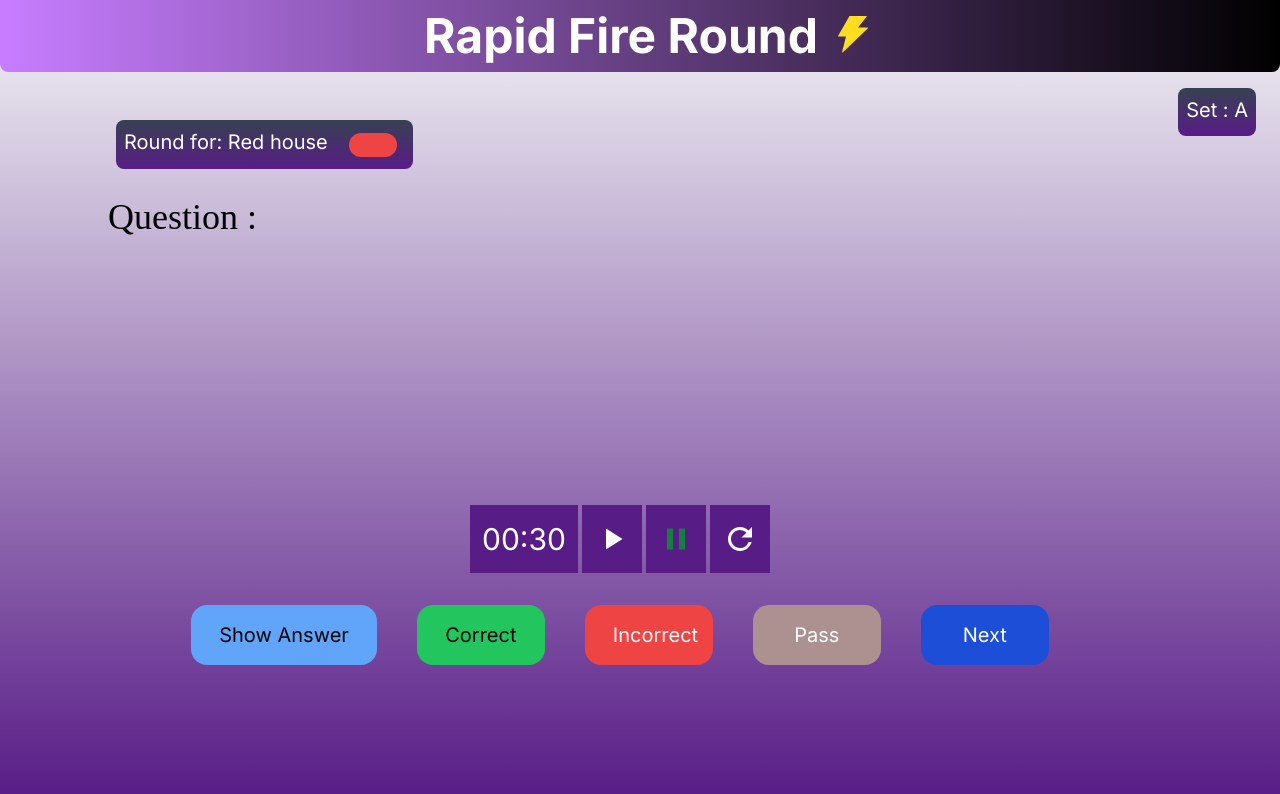
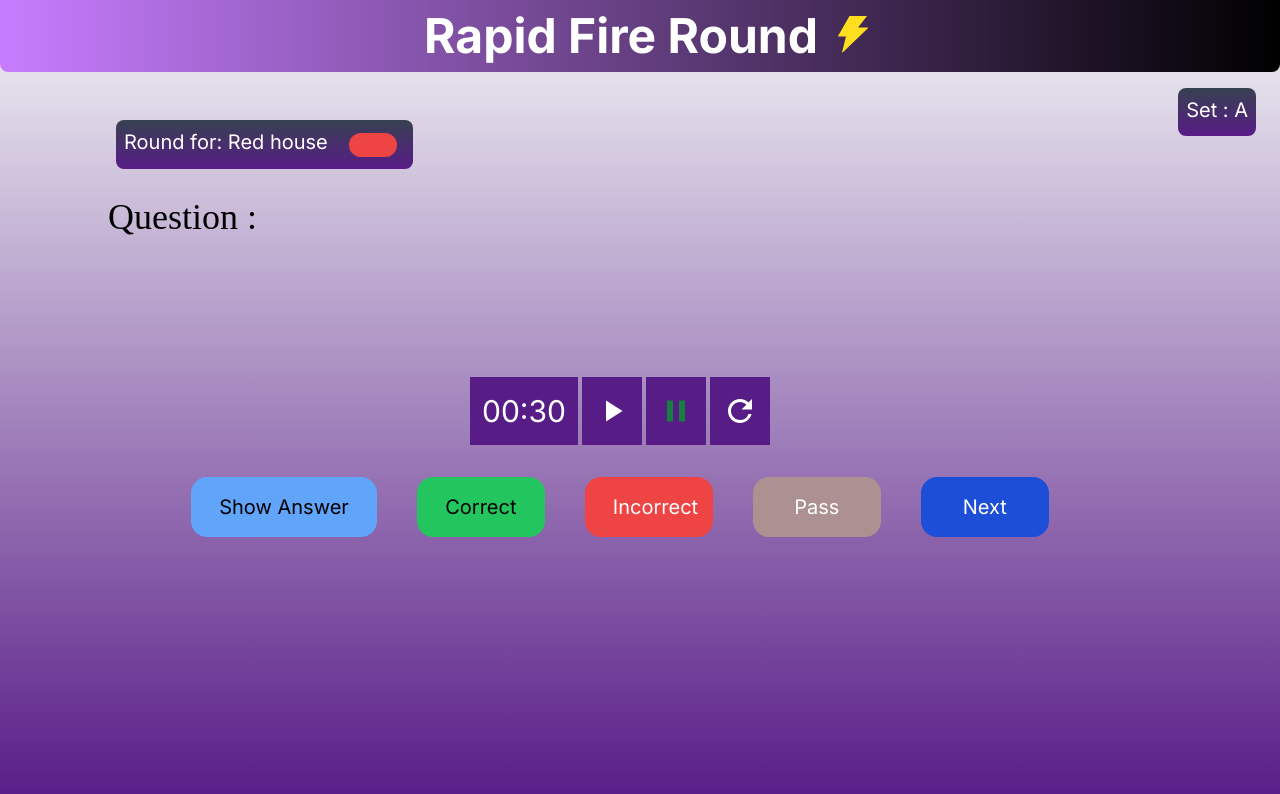
Before and after one commit to cdyniranjan7321/Quiz_App_Project_in_React_Js, a Next.js app: page /rapidFire in a window 1280 px wide. Shown: the top 794 px of the page. Built offline with nearby package versions, Linux system fonts and the light colour scheme.

Commit message:
modified question page

```diff
--- a/package.json
+++ b/package.json
@@ -21,6 +21,7 @@
     "eslint": "8.41.0",
     "eslint-config-next": "13.4.3",
     "next": "^13.4.5",
+    "node-fetch": "^3.3.1",
     "nodemon": "^2.0.22",
     "pg": "^8.11.0",
     "postcss": "8.4.23",
--- a/src/components/Question.tsx
+++ b/src/components/Question.tsx
@@ -25,7 +25,7 @@ const Question = (props: AvailableProps) => {
   }
   return (
     <div className='flex flex-col justify-center'>
-      <div className='flex flex-row h-full justify-between'>
+      <div className='flex flex-row h-full justify-between mb-28'>
         <div className='w-[70%] ml-24 mt-8 '>
           <div className='flex flex-row justify-between'>
             <div className='flex flex-col'>
@@ -72,7 +72,7 @@ const Question = (props: AvailableProps) => {
         )}
       </div>
 
-      <div className={`flex justify-center  mb-2 rounded-2xl mr-10 px-7 py-4 text-xl ${showText ? ' mt-48':'mt-60'}`}>
+      <div className='flex justify-center  mb-2 rounded-2xl mr-10 px-7 py-4 text-xl'>
         <Timer startFrom={timerStartFrom}/>
       </div>
       <div className=' flex justify-center mt-2 mb-4'>
```
Also changed, not shown: 1 other file (tests, documents, lock files or other folders).
